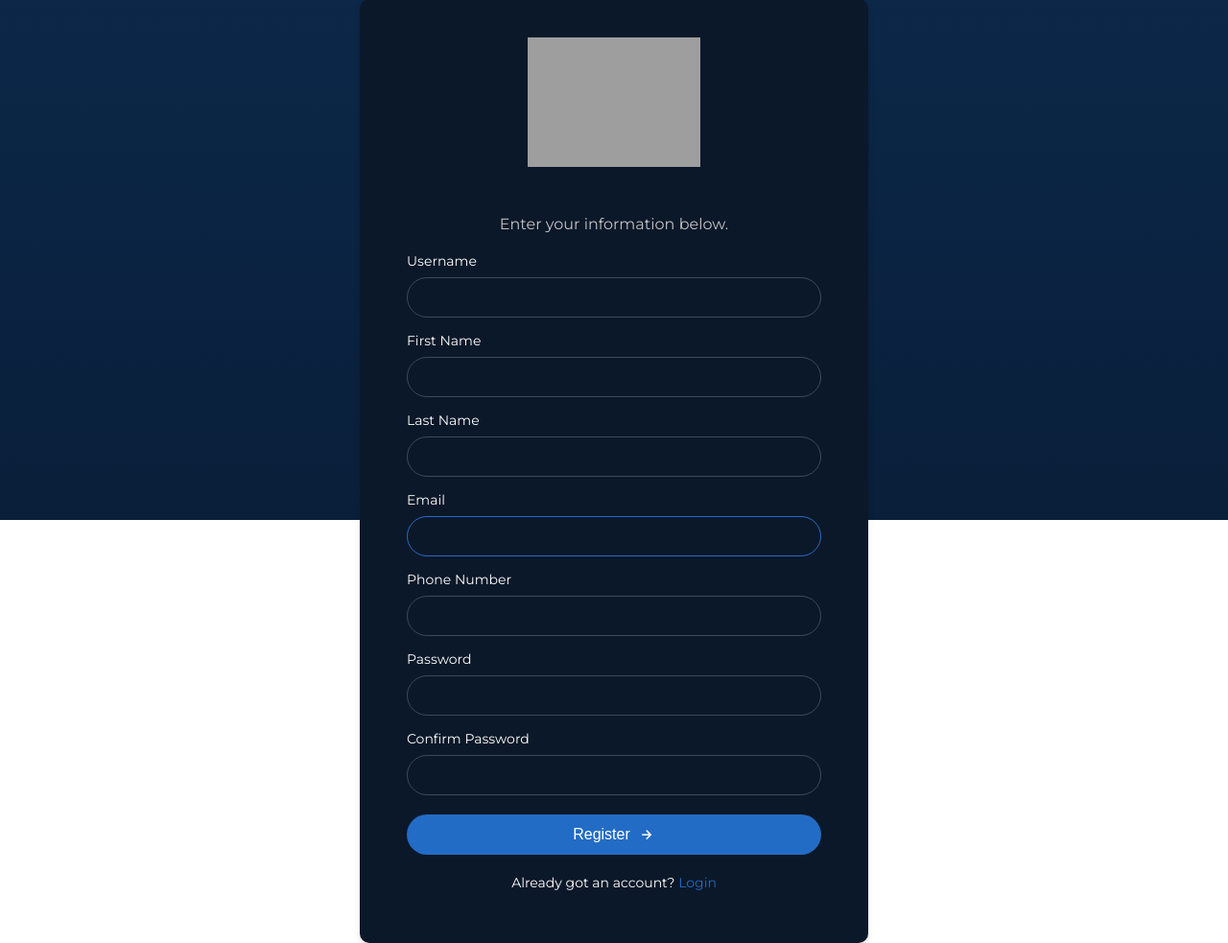
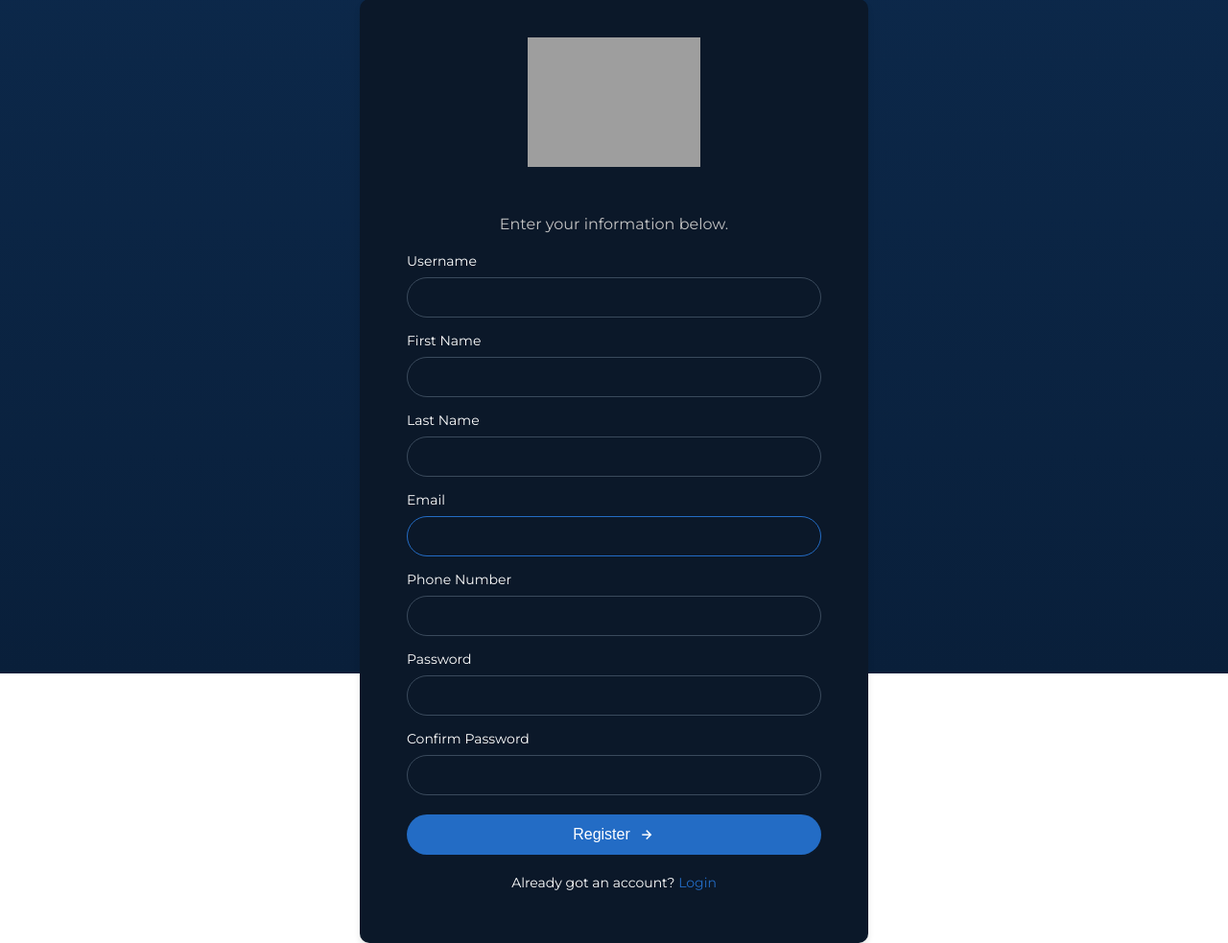
Before and after one commit to bondo2-hub/Iftar-Organizer, a Django app: page /register in a window 1280 px wide. Shown: the part 258-1241 px from the top of the page at 96% size. Run offline with Django 5.2, Linux system fonts and the light colour scheme; grey boxes are pictures that could not be loaded.

Commit message:
Deploying to Railway attemp-finale

```diff
--- a/base/templates/base/auth.html
+++ b/base/templates/base/auth.html
@@ -6,6 +6,7 @@
     display: flex;
     justify-content: center;
     align-items: center;
+    margin-bottom: 50px;
   }
 
   .auth-container {
@@ -125,6 +126,7 @@
 
 </style>
 
+<div class="holder">
   <div class="auth-section">
     <div class="auth-container">
       <div class="logo1-section">
@@ -283,5 +285,7 @@
       {% endif %}
     </div>
   </div>
+</div>
+
 
 {% endblock %}
--- a/templates/header.html
+++ b/templates/header.html
@@ -30,7 +30,7 @@
     margin: 0;
     background: linear-gradient(#0d2b4f, #091f3a);
     background-repeat: no-repeat;
-    height: 100vh;
+    height: 120vh;
   }
 
   .header {
```
Also changed, not shown: db.sqlite3. Lines whose indentation alone changed are shown as unchanged.
